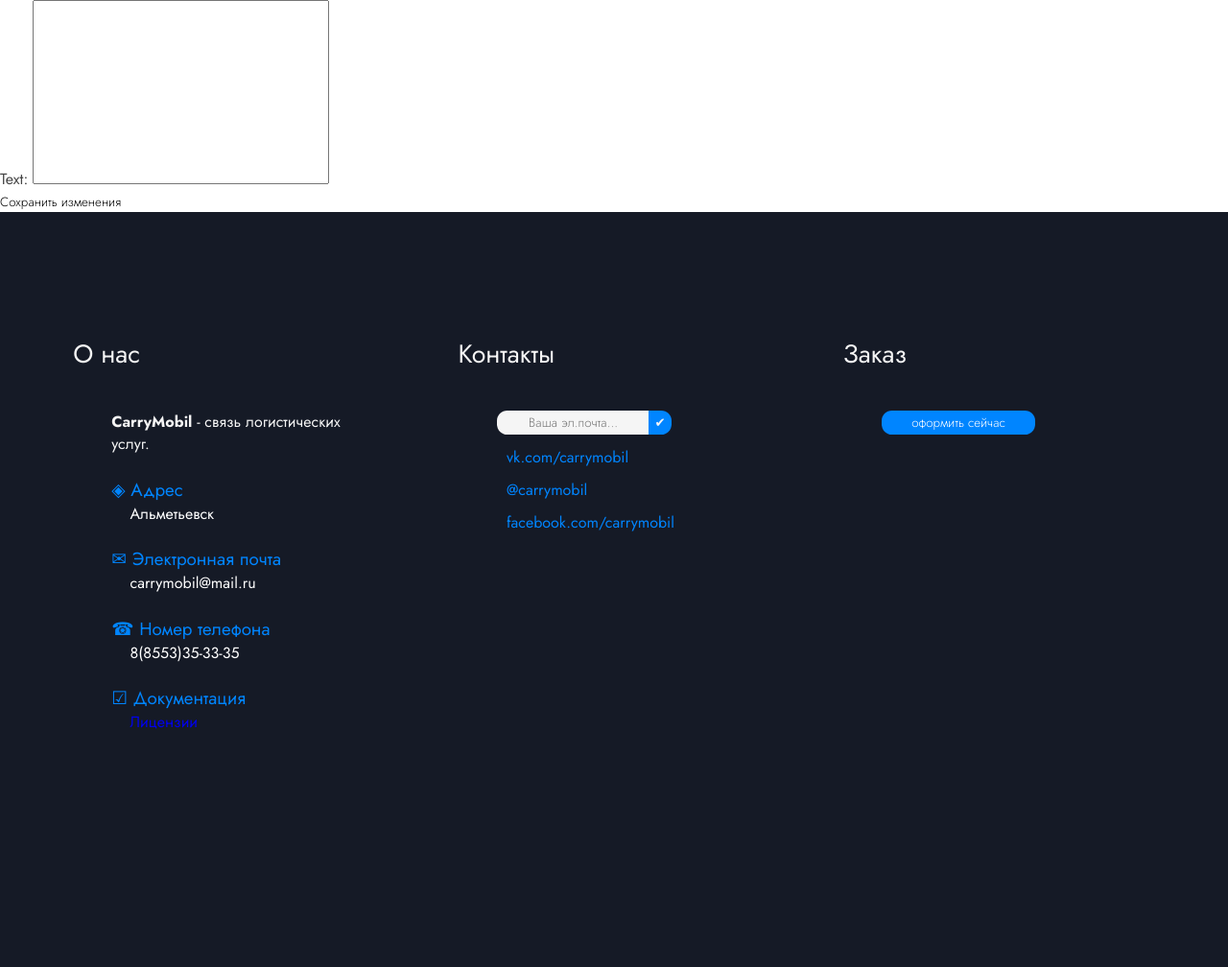
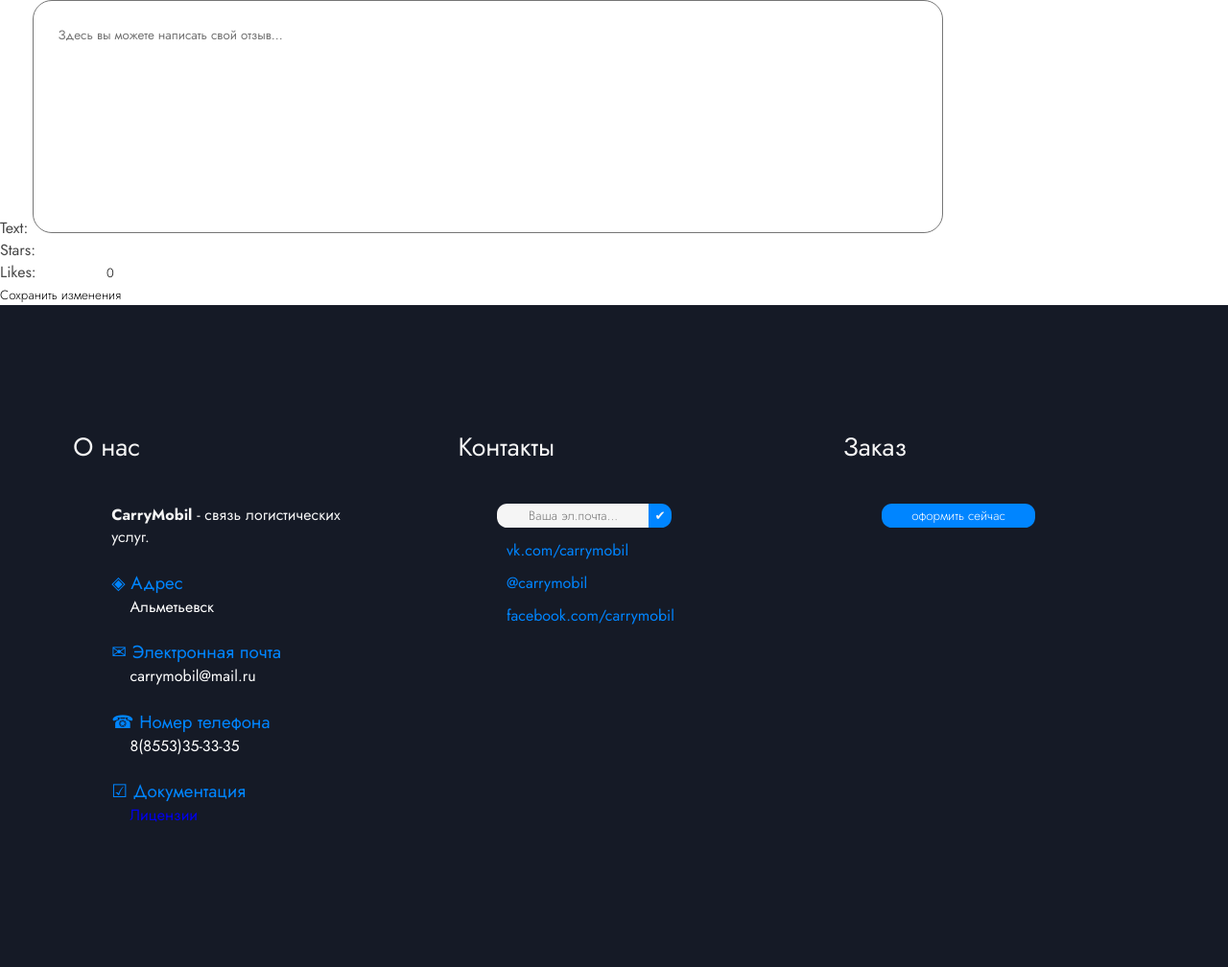
Before and after one commit to AlShag/CarryMobil, a Django app: page /review_create in a window 1280 px wide. Shown: the part 167-1175 px from the top of the page at 96% size. Before the commit the page ends 927 px from the top, so only its background shows below. Run offline with Django 3.2, Linux system fonts and the light colour scheme; a user stored in the database is signed in; data comes from the database, SQL or seed files in the repository; some web fonts are replaced.

Commit message:
landing_comment

```diff
--- a/core/forms.py
+++ b/core/forms.py
@@ -104,4 +104,10 @@ class AddressForm(ModelForm):
 class ReviewForm(ModelForm):
     class Meta:
         model = Review
-        fields = ['text']
+        fields = ['text', 'stars', 'likes']
+
+        widgets = {
+            'text':  Textarea(attrs={
+                'placeholder': 'Здесь вы можете написать свой отзыв...',
+            }),
+        }
--- a/core/models.py
+++ b/core/models.py
@@ -86,6 +86,8 @@ class CargoType(models.Model):
 class Review(models.Model):
     author = models.ForeignKey(settings.AUTH_USER_MODEL, on_delete=models.CASCADE)
     text = models.TextField()
+    stars = models.IntegerField(null=True, blank=True, default=1)
+    likes = models.IntegerField(null=True, blank=True, default=0)
     published_date = models.DateTimeField(default=timezone.now)
 
     def publish(self):
--- a/core/static/scripts/main.js
+++ b/core/static/scripts/main.js
@@ -2,11 +2,32 @@ top=$(document).scrollTop();
 let slide_id='';
 let last_slide='';
 let swiper=false;
+let stars_count=1;
 $(document).ready(function (){
     last_slide=$('.slider input[type="radio"][name="advan_slider"]').last().attr('id');
     $('#view_password').click(function(){view_password()});
     $('#left_slide').click(function(){left_slide()});
     $('#right_slide').click(function(){right_slide()});
+    $('#comment_stars label').hover(function(){
+        $('#comment_stars label').html('&#9734;');
+        let label_for = $(this).attr('for');
+        let stars_cont = parseInt(label_for.replace('star_',''));
+        for (let i = 1; i <= stars_cont; i++) {
+            $('#comment_stars label[for="star_'+i+'"]').html('&#9733;');
+        }
+    });
+    $('#comment_stars').hover(function(){
+    },function () {
+        $('#comment_stars label').html('&#9734;');
+        for (let i = 1; i <= stars_count; i++) {
+            $('#comment_stars label[for="star_'+i+'"]').html('&#9733;');
+        }
+    });
+    $('#comment_stars input[type="radio"]').click(function(){
+        let label_for = $(this).attr('id');
+        stars_count = parseInt(label_for.replace('star_',''));
+        $('#id_stars').val(stars_count);
+    });
     $('#create_comment').click(function(){
         if($('.comment_create').css('display')=='none'){
             $('.comment_create').show();
--- a/core/static/styles/main.css
+++ b/core/static/styles/main.css
@@ -316,6 +316,7 @@ input[type="radio"][name="advan_slider"]{display: none;}
 }
 .user_comment{
     width: 95%;
+    margin-bottom: 20px;
     height: auto;
     background-color: #0085ff;
     border-radius: 30px;
@@ -342,11 +343,36 @@ input[type="radio"][name="advan_slider"]{display: none;}
     position: fixed;
     top:20%;
     left: 36%;
-    height: 50%;
+    padding: 2% 0;
     width: 28%;
     background-color: white;
     border: 1px solid black;
     border-radius: 30px;
+}
+#id_text{
+    width: 70%;
+    padding: 2% 2%;
+    border-radius: 20px;
+}
+#id_stars{
+    display: none;
+}
+#send_comment{
+    font-size: 12pt;
+    transition: 0.25s;
+}
+#send_comment:hover{
+    color: #0085ff;
+}
+#comment_stars{
+    cursor: default;
+}
+#comment_stars label{
+    color: #0085ff;
+    font-size: 24pt;
+}
+#comment_stars input[type='radio']{
+    display: none;
 }
 .footer{
     height: auto;
--- a/core/views.py
+++ b/core/views.py
@@ -180,5 +180,18 @@ def review_create(request):
 
 
 def index(request):
+    if request.method == 'POST':
+        review_form = ReviewForm(request.POST)
+        if review_form.is_valid():
+            review = review_form.save(commit=False)
+            review.author = request.user
+            review.published_date = timezone.now()
+            review.save()
+            return redirect(index)
+        else:
+            return redirect(review_create)
+    else:
+        review_form = ReviewForm
+
     reviews = Review.objects.filter(published_date__lte=timezone.now()).order_by('published_date')
-    return render(request, 'main/landing.html', {'reviews': reviews})
+    return render(request, 'main/landing.html', {'reviews': reviews, 'review_form': review_form})
--- a/templates/user/profile.html
+++ b/templates/user/profile.html
@@ -28,7 +28,7 @@
                                         {% endif %}
                                     </h1>
                                     <section class="user_dop_info">
-                                        <label for="">Имя: {{ user.first_name }}</label><span></span>
+                                        <label for="">Имя: {{ user.D }}</label><span></span>
                                     </section>
                                     <section class="user_dop_info">
                                         <label for="">Фамилия: {{ user.last_name }}</label><span></span>
```
Also changed, not shown: templates/main/landing.html (+21 -4 lines), core/migrations/0031_auto_20210227_0550.py (added).
